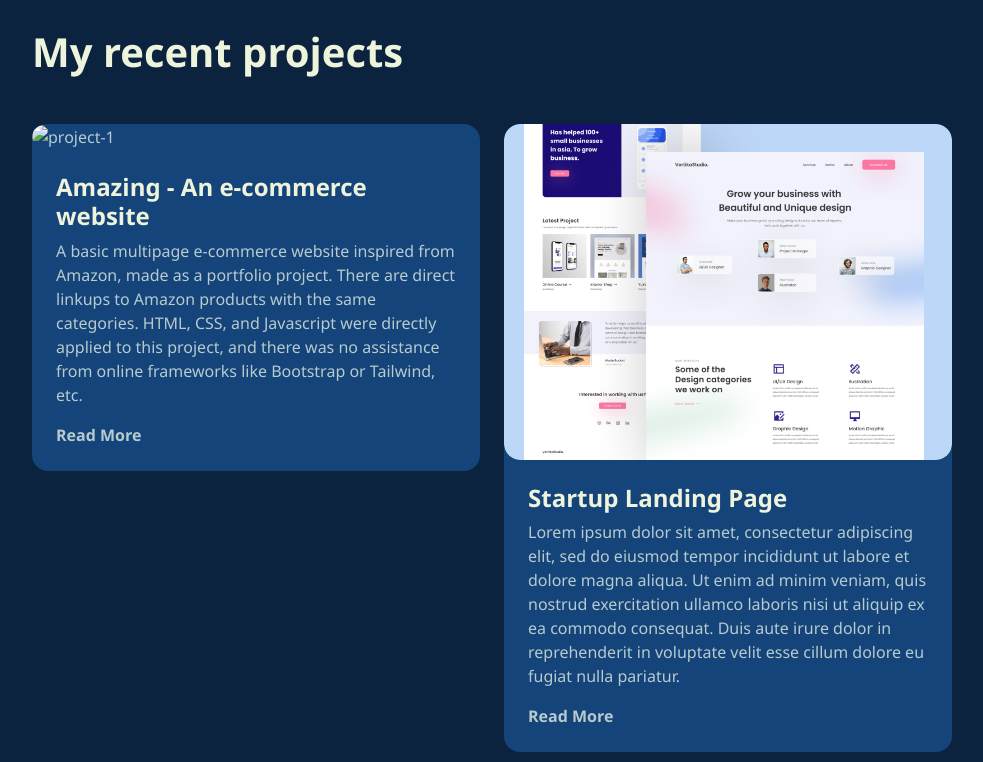
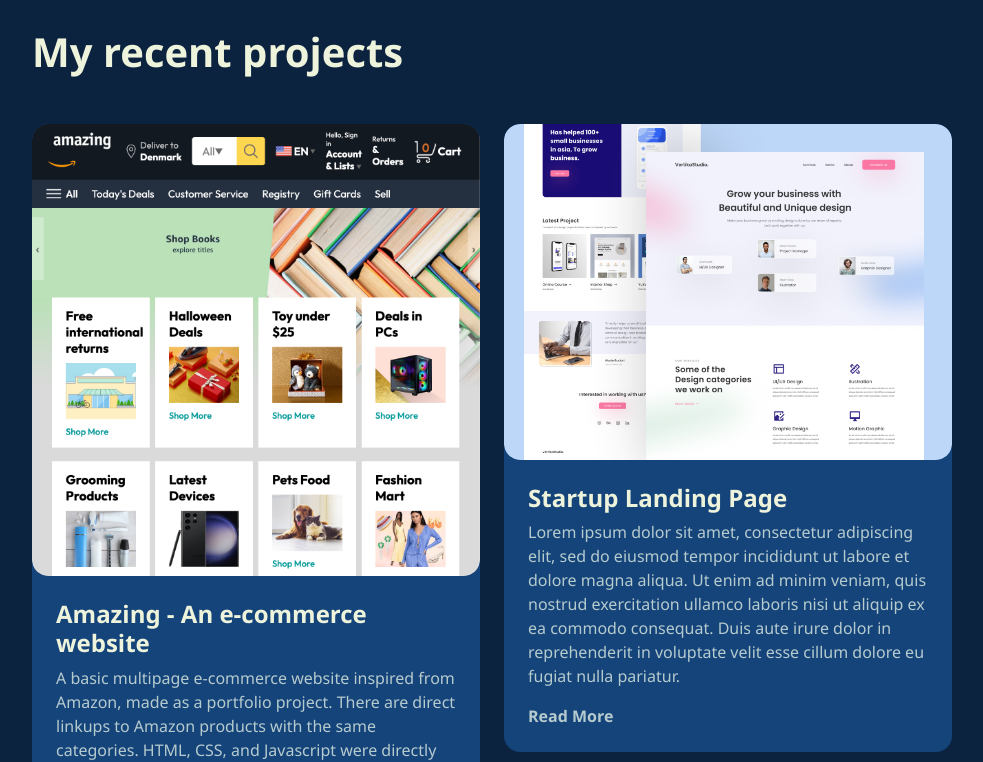
Before and after one commit to priyoarman/consolelogpriyo, a plain HTML site: page index.html in a window 1280 px wide. Shown: the part 1760-2522 px from the top of the page, without its empty margins (268-1251 px from the left). Drawn offline with Linux system fonts and the light colour scheme; a web font is replaced by a local one.

Commit message:
Update index.html

```diff
--- a/index.html
+++ b/index.html
@@ -164,7 +164,7 @@
                     <div class="col-md-6" data-aos="fade-up" data-aos-delay="100">
                         <div class="card-custom rounded-4 bg-base shadow-effect">
                             <div class="card-custom-image rounded-4">
-                                <img class="rounded-4" src="./assets/images/project-1.jpg" alt="project-1">
+                                <img class="rounded-4" src="./assets/images/project-1.png" alt="project-1">
                             </div>
                             <div class="card-custom-content p-4">
                                 <h4>Amazing - An e-commerce website</h4>
```
